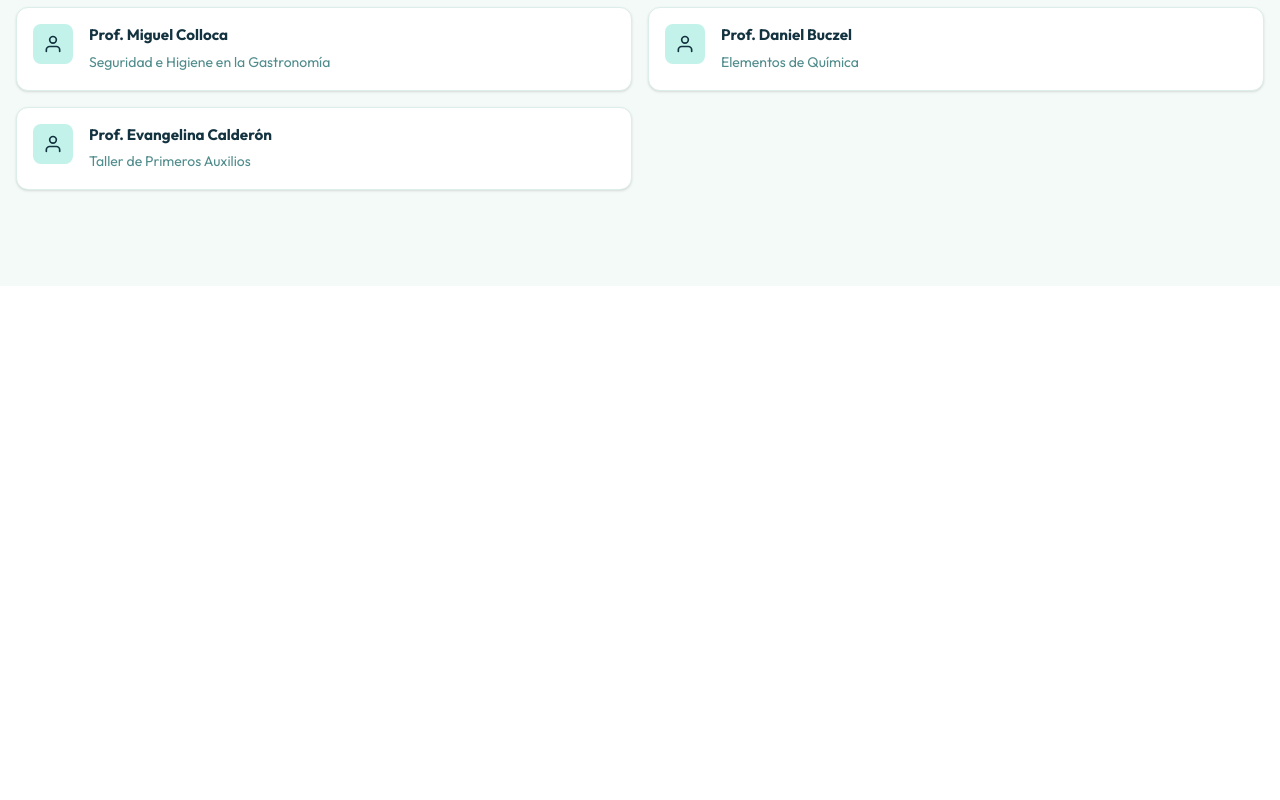
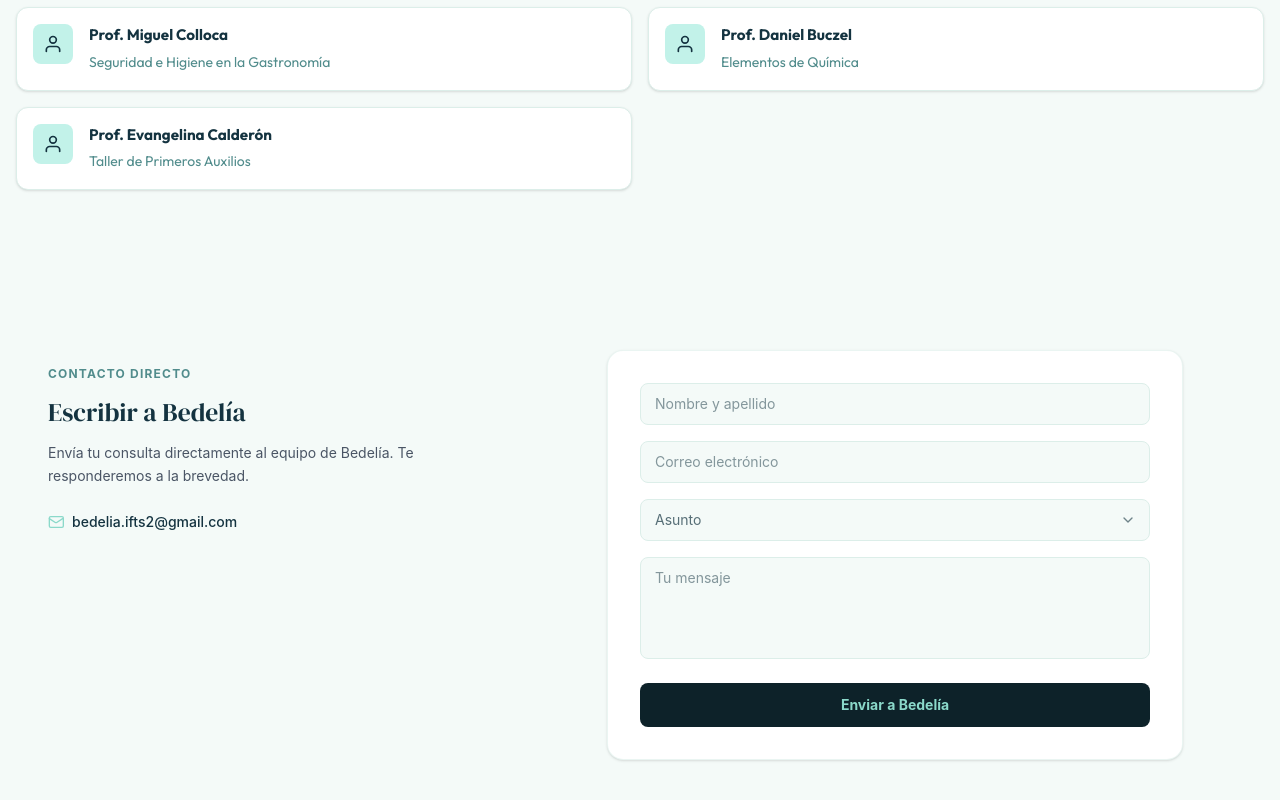
Before and after one commit to VirginiaCardoso/ifts2-frontend, a React (Vite) app: page / in a window 1280 px wide. Shown: the part 2607-3407 px from the top of the page. Before the commit the page ends 2893 px from the top, so only its background shows below. Built offline with nearby package versions, Linux system fonts and the light colour scheme.

Commit message:
Sección Contacto, conponente agregado

```diff
--- /dev/null
+++ b/src/components/Contacto.jsx
@@ -0,0 +1,129 @@
+import React, { useState } from "react";
+import Input from "./Input";
+import Button from "./Button";
+
+
+export default function Contacto(){
+    const [formData, setFormData] = useState({
+        nombre: '',
+        email: '',
+        asunto: '',
+        mensaje: ''
+    });
+
+    const handleChange = (e) => {
+        const { name, value } = e.target;
+        setFormData((prev) => ({ ...prev, [name]: value }));
+    };
+
+    const handleSubmit = (e) => {
+        e.preventDefault();
+        console.log('Datos enviados:', formData);
+        //  luego integrar el envío al backend
+    };
+
+    return (
+        <section id="contacto" className="bg-petrol-50 py-16 px-6 md:px-12 font-sans">
+            <div className="max-w-7xl mx-auto grid grid-cols-1 lg:grid-cols-12 gap-10 items-start">
+                {/* Columna Izquierda: Información */}
+                <div className="lg:col-span-5 flex flex-col items-start text-left gap-4 pt-4">
+                    <span className="text-petrol-600 font-bold text-xs uppercase tracking-widest">
+                        Contacto directo
+                    </span>
+                    <h2 className="font-display text-petrol-900 text-[1.6rem] leading-[1.1]">
+                        Escribir a Bedelía
+                    </h2>
+                    <p className="text-gray-600 text-sm leading-relaxed">
+                        Envía tu consulta directamente al equipo de Bedelía. Te responderemos a la brevedad.
+                    </p>
+                    <div className="flex items-center gap-2 mt-2 text-sm text-petrol-900 font-medium">
+                        <svg
+                                xmlns="http://www.w3.org/2000/svg"
+                                viewBox="0 0 24 24"
+                                fill="none"
+                                stroke="currentColor"
+                                strokeWidth="2"
+                                strokeLinecap="round"
+                                strokeLinejoin="round"
+                                className="w-4 h-4 text-mint-400 shrink-0"
+                                >
+                                <rect width="21" height="16" x="2" y="4" rx="2" />
+                                <path d="m22 7-8.97 5.7a1.94 1.94 0 0 1-2.06 0L2 7" />
+                        </svg>
+                        <a href="mailto:bedelia.ifts2@gmail.com" className="text-petrol-900 ">
+                                bedelia.ifts2@gmail.com
+                        </a>
+                    </div>
+                </div>
+                {/* Columna Derecha: Tarjeta del Formulario */}
+                <div className="lg:col-span-7 w-full max-w-xl mx-auto">
+                    <form
+                        onSubmit={handleSubmit}
+                        className=" bg-white p-6 md:p-8 rounded-2xl shadow-sm border border-petrol-100/60 flex flex-col gap-4 text-left"
+                    >
+                        {/* Input Nombre */}
+                        <Input
+                            placeholder="Nombre y apellido"
+                            value={formData.nombre}
+                            onChange={(e) => setFormData({ ...formData, nombre: e.target.value })}
+                            className="mb-0"
+                        />
+
+                        {/* Input Correo */}
+                        <Input
+                            type="email"
+                            placeholder="Correo electrónico"
+                            value={formData.email}
+                            onChange={(e) => setFormData({ ...formData, email: e.target.value })}
+                            className="mb-0"
+                        />
+                        {/* Select Asunto */}
+                        <div className="relative">
+                            <select
+                                name="asunto"
+                                value={formData.asunto}
+                                onChange={handleChange}
+                                className="w-full rounded-lg border-[1.5px] border-petrol-100 bg-petrol-50 px-3.5 py-2.5 text-sm text-petrol-900/70 outline-none transition-colors duration-200 focus:border-mint-400 appearance-none"
+                            >
+                                <option value="" disabled selected>Asunto</option>
+                                <option value="Inscripción">Certificado de Alumno Regular</option>
+                                <option value="Equivalencias">Analítico Parcial</option>
+                                <option value="Exámenes">Rendición en Caracter Libre</option>
+                                <option value="Consulta General">Equivalencias</option>
+                                <option value="Consulta General">Consulta sobre Inscripción</option>
+                                <option value="Consulta General">Becas PROGRESAR</option>
+                                <option value="Consulta General">Otra consulta</option>
+                            </select>
+                            {/* Flechita del select */}
+                            <div className="pointer-events-none absolute right-3.5 top-1/2 -translate-y-1/2 text-petrol-900/60">
+                                <svg xmlns="http://www.w3.org/2000/svg" className="w-4 h-4" viewBox="0 0 24 24" fill="none" stroke="currentColor" strokeWidth="2" strokeLinecap="round" strokeLinejoin="round">
+                                    <path d="m6 9 6 6 6-6"/>
+                                </svg>
+                            </div>
+                        </div>
+
+                        {/* Textarea Mensaje */}
+                        <textarea
+                            name="mensaje"
+                            rows={4}
+                            placeholder="Tu mensaje"
+                            value={formData.mensaje}
+                            onChange={handleChange}
+                            className="w-full rounded-lg border-[1.5px] border-petrol-100 bg-petrol-50 px-3.5 py-2.5 text-sm text-petrol-900 outline-none transition-colors duration-200 focus:border-mint-400 resize-none"
+                        />
+
+                        {/* Botón de envío */}
+                        <button
+                            type="submit"
+                            className="w-full bg-petrol-950 hover:bg-petrol-900 text-mint-400 font-bold py-3 rounded-lg text-sm transition-colors mt-2 cursor-pointer"
+                        >
+                            Enviar a Bedelía
+                        </button>
+                    </form>
+
+                </div>
+
+            </div>
+        </section>
+    );
+}
--- a/src/components/Input.jsx
+++ b/src/components/Input.jsx
@@ -20,7 +20,7 @@ export default function Input({
   className = ''
 }) {
   return (
-    <div className={`flex flex-col mb-4 ${className}`}>
+    <div className={`flex flex-col ${className}`}>
 
       {/* Etiqueta (Label) */}
       {label && (
--- a/src/pages/Home.jsx
+++ b/src/pages/Home.jsx
@@ -4,6 +4,7 @@ import HeroSection from '../components/HeroSection';
 import AccesosRapidos from '../components/AccesosRapidos';
 import Novedades from '../components/Novedades';
 import PlantelDocente from '../components/PlantelDocente';
+import Contacto from '../components/Contacto';
 
 export default function Home() {
   return (
@@ -25,7 +26,7 @@ export default function Home() {
 
         {/* Plantel docente */}
         <PlantelDocente />
-
+        <Contacto />
       </main>
     </div>
   );
```
